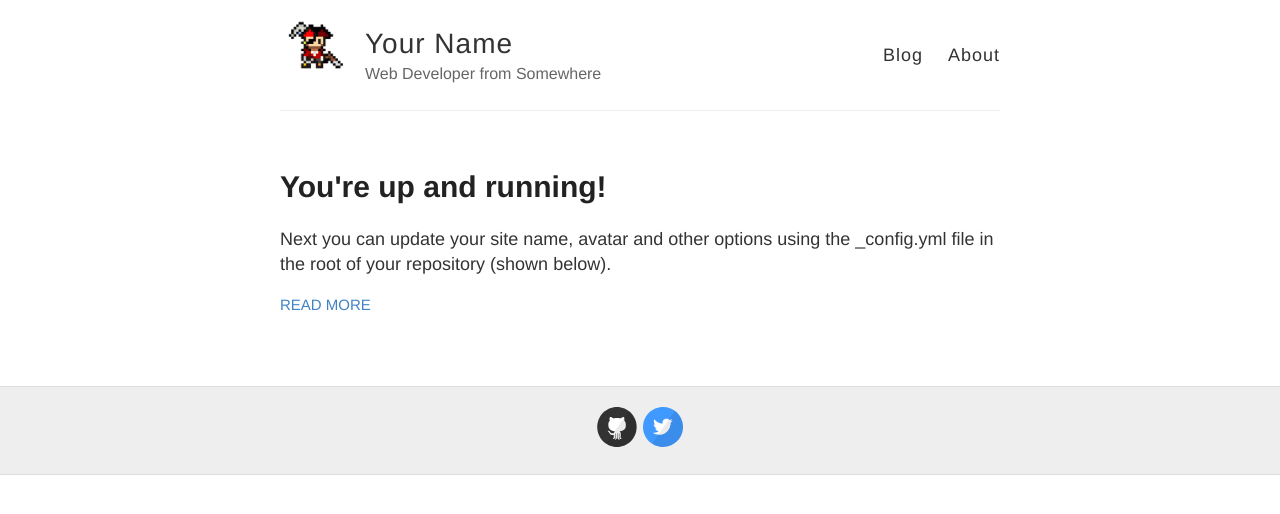
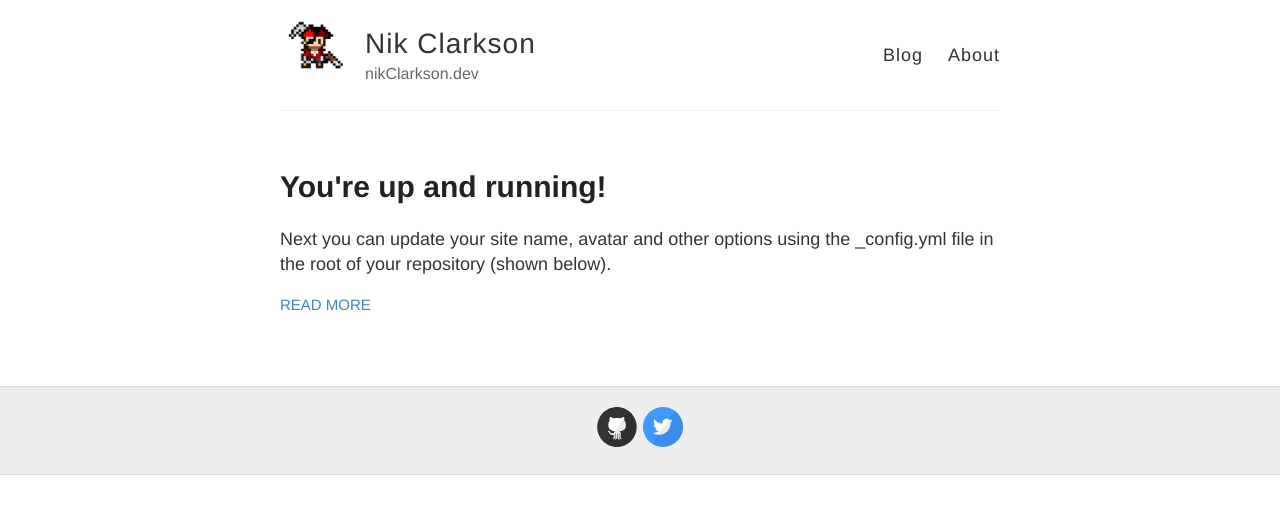
Before and after one commit to nikclarkson/nikclarkson.github.io, a Jekyll site: the page built from index.html, in a window 1280 px wide. Shown: the top 514 px of the page. Built offline with Jekyll 4.4.1, drawn with Linux system fonts in a browser that asks for light colours.

Commit message:
name & description update

```diff
--- a/_config.yml
+++ b/_config.yml
@@ -3,10 +3,10 @@
 #
 
 # Name of your site (displayed in the header)
-name: Your Name
+name: Nik Clarkson
 
 # Short bio or description (displayed in the header)
-description: Web Developer from Somewhere
+description: nikClarkson.dev
 
 # URL of your avatar or profile pic (you could use your GitHub profile pic)
 #avatar: https://raw.githubusercontent.com/barryclark/jekyll-now/master/images/jekyll-logo.png
```
